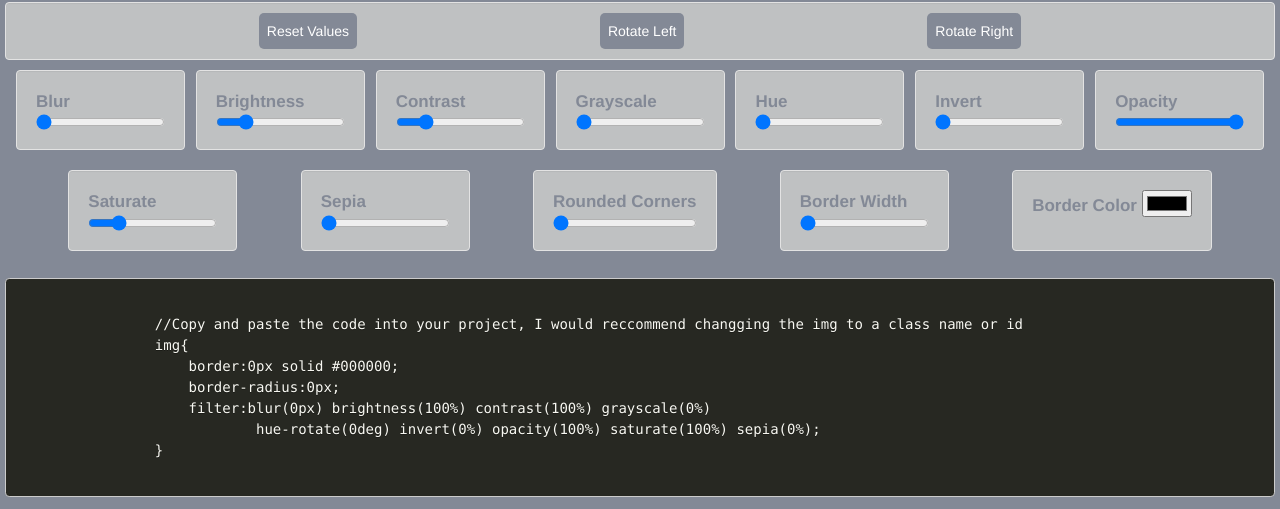
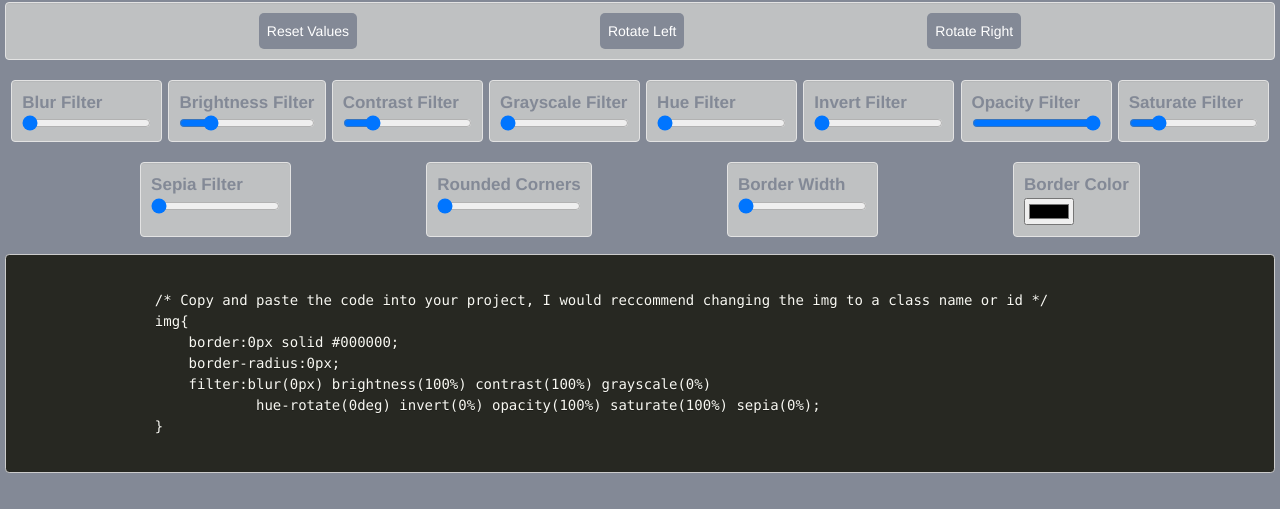
Before and after one commit to dcaldwell1228/image-editor, a plain HTML site: page index.html in a window 1280 px wide. Shown: the part 761-1270 px from the top of the page. After the commit the page ends 1246 px from the top, so only its background shows below. Drawn offline with nearby package versions, Linux system fonts and the light colour scheme.

Commit message:
cleaned up code some

```diff
--- a/index.html
+++ b/index.html
@@ -7,12 +7,12 @@
     <link rel="stylesheet" href="style.css">
     <link rel="stylesheet" href="prism.css">
     <link rel="stylesheet" href="https://maxcdn.bootstrapcdn.com/bootstrap/3.3.7/css/bootstrap.min.css">
-    <title>Image Editor</title>
+    <title>Image Editor/CSS Generator</title>
 </head>
 <body>
     <div class="fluid-content main">
         <div class="center">
-            <h1 class="appName">Image Editor</h1>
+            <h1 class="appName">Image Editor/CSS Generator</h1>
         </div>
         <div id="imageContainer">
             <img src="https://source.unsplash.com/random/1600x900" id="image">
@@ -24,54 +24,54 @@
         </div>
         <!-- Input -->
         <div class=" filters">
-            <div class="well" id="dblur">Blur
+            <div class="adjustment" id="dblur">Blur Filter
                 <input type="range" id="blur" min="0" max="10" value="0">
             </div>
 
-            <div class="well" id="dbr">Brightness
+            <div class="adjustment" id="dbr">Brightness Filter
                 <input type="range" id="brightness" min="0" max="500" value="100">
             </div>
 
-            <div class="well" id="dco">Contrast
+            <div class="adjustment" id="dco">Contrast Filter
                 <input type="range" id="contrast" min="0" max="500" value="100">
             </div>
 
-            <div class="well" id="dgr">Grayscale
+            <div class="adjustment" id="dgr">Grayscale Filter
                 <input type="range" id="grayscale" min="0" max="100" value="0">
             </div>
 
-            <div class="well" id="dhu">Hue
+            <div class="adjustment" id="dhu">Hue Filter
                 <input type="range" id="hue" min="0" max="360" value="0">
             </div>
 
-            <div class="well" id="div">Invert
+            <div class="adjustment" id="div">Invert Filter
                 <input type="range" id="invert" min="0" max="100" value="0">
             </div>
 
-            <div class="well" id="dop">Opacity
+            <div class="adjustment" id="dop">Opacity Filter
                 <input type="range" id="opacity" min="0" max="100" value="100">
             </div>
 
-            <div class="well" id="dsa">Saturate
+            <div class="adjustment" id="dsa">Saturate Filter
                 <input type="range" id="saturate" min="0" max="500" value="100">
             </div>
 
-            <div class="well" id="dse">Sepia
+            <div class="adjustment" id="dse">Sepia Filter
                 <input type="range" id="sepia" min="0" max="100" value="0">
             </div>
-            <div class="well" id="rdc">Rounded Corners
+            <div class="adjustment" id="rdc">Rounded Corners
                 <input type="range" id="rdcorners" min="0" max="100" value="0">
             </div>
-            <div class="well" id="bors">Border Width
+            <div class="adjustment" id="bors">Border Width
                 <input type="range" id="border-w" min="0" max="50" value="0">
             </div>
-            <div class="well" id="borc">Border Color
+            <div class="adjustment" id="borc">Border Color</br>
                 <input type="color" id="border-color" value="#000000">
             </div>
+
         </div>
         <div id="modal">
             <pre class="language-css"><code id="css-code" class="language-css"></code></pre>
-
         </div>
     </div>
     <script src="index.js" type="text/javascript"></script>
--- a/index.js
+++ b/index.js
@@ -1,5 +1,4 @@
 window.addEventListener('DOMContentLoaded', (event) => {
-    // image filters
     setInterval(
         ()=>{
             var blur = document.getElementById("blur").value;
@@ -32,7 +31,7 @@ window.addEventListener('DOMContentLoaded', (event) => {
             //generate CSS
             var css = document.getElementById('css-code');
             css.innerHTML = `
-                \/\/Copy and paste the code into your project, I would reccommend changging the img to a class name or id
+                \/* Copy and paste the code into your project, I would reccommend changing the img to a class name or id *\/
                 img{
                     border:${borderWidth}px solid ${borderColor};
                     border-radius:${rdcorners}px;
@@ -40,6 +39,7 @@ window.addEventListener('DOMContentLoaded', (event) => {
                             hue-rotate(${hue}deg) invert(${invert}%) opacity(${opacity}%) saturate(${saturate}%) sepia(${sepia}%);
                 }
             `;
+
         });
         var resetButton = document.getElementById('reset');
         resetButton.addEventListener('click', ()=> {
@@ -91,4 +91,3 @@ window.addEventListener('DOMContentLoaded', (event) => {
     // maybe look into canvas and possibly download image
     // maybe a zoom in feature
     // maybe a crop feature
-    // gradients
--- a/style.css
+++ b/style.css
@@ -49,9 +49,13 @@ img{
     margin-left:2px;
     font-weight: 500;
 }
-.well{
-    padding:5px 5px;
+.adjustment{
+    padding:10px 10px;
     background-color:#bfc1c2!important;
+    margin: 10px 0;
+    border-radius:4px;
+    box-shadow: inset 0 1px 1px rgb(0 0 0 / 5%);
+    border: 1px solid #e3e3e3;
 }
 .navButtons{
     padding:10px 10px;
```
